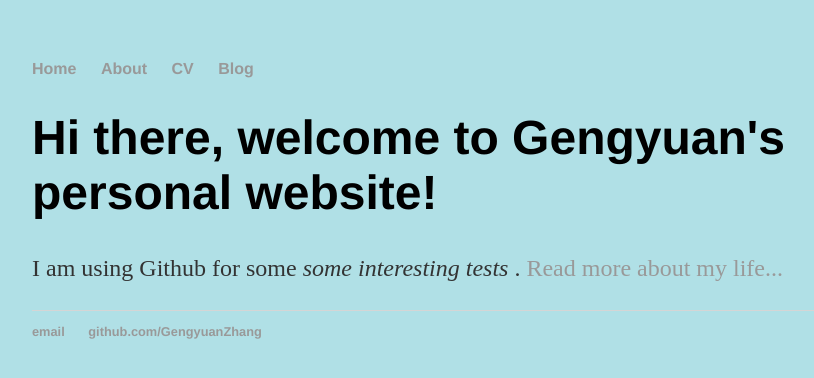
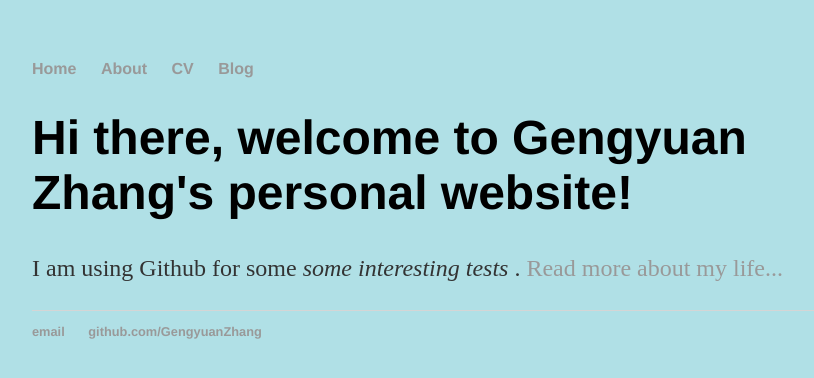
Before and after one commit to GengyuanZhang/GengyuanZhang.github.io, a Jekyll site: the page built from index.html, in a window 1280 px wide. Shown: the top 378 px of the page, without its empty margins (160-974 px from the left). Built offline with Jekyll 4.4.1, drawn with Linux system fonts in a browser that asks for light colours.

Commit message:
Update index.html

```diff
--- a/index.html
+++ b/index.html
@@ -1,8 +1,8 @@
 ---
 layout: default
-title: Gengyuan's personal website!
+title: Gengyuan Zhang's personal website!
 ---
 <div class="blurb">
-	<h1>Hi there, welcome to Gengyuan's personal website!</h1>
+	<h1>Hi there, welcome to Gengyuan Zhang's personal website!</h1>
 	<p> I am using Github for some <em> some interesting tests </em>. <a href="/about"> Read more about my life...</a></p>
 </div><!-- /.blurb -->
```
